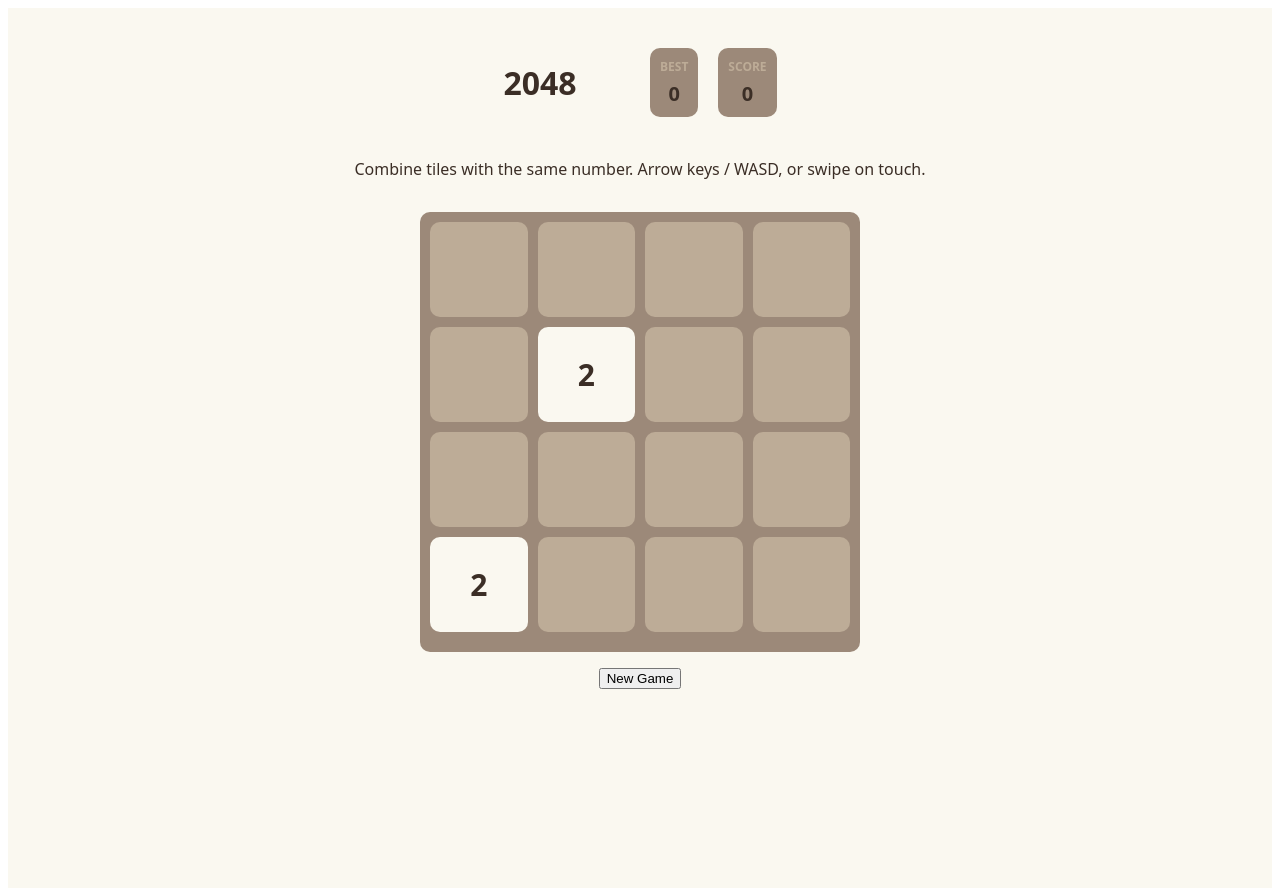
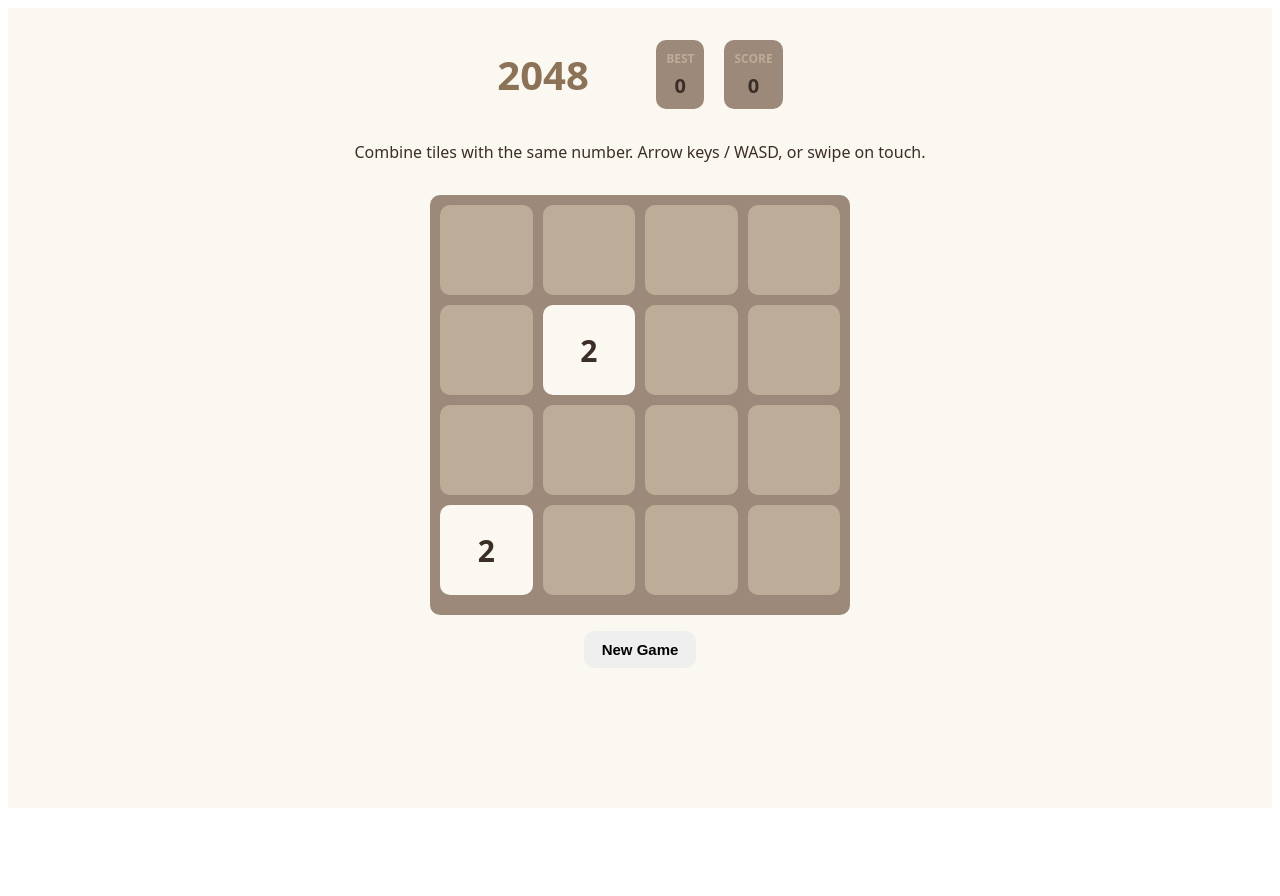
Before and after one commit to prakhar7017/game-2048, a React (Vite) app: page / in a window 1280 px wide. After the commit the page ends 816 px from the top, so only its background shows below. Built offline with nearby package versions, Linux system fonts and the light colour scheme.

Commit message:
adding css

```diff
--- a/src/features/game2048/game2048.css
+++ b/src/features/game2048/game2048.css
@@ -9,8 +9,13 @@
   --gap: 10px;
 }
 
+*, *::before, *::after {
+  box-sizing: border-box;
+}
+
 .game-shell {
-    min-height: 100vh;
+    height: 100vh;
+    overflow: hidden;
     display: flex;
     flex-direction: column;
     align-items: center;
@@ -27,6 +32,13 @@
     display: flex;
     align-items: center;
     justify-content: space-evenly;
+}
+
+.title {
+  font-size: 40px;
+  font-weight: 700;
+  margin: 0;
+  color: var(--accent);
 }
 
 .scoreboard {
@@ -60,9 +72,59 @@
     font-weight: 700;
 }
 
+.board-wrap {
+  position: relative;
+}
+
+.overlay {
+  position: absolute;
+  inset: 0;
+  background: rgba(28, 24, 20, 0.75);
+  border-radius: var(--radius);
+  display: flex;
+  align-items: center;
+  justify-content: center;
+}
+
+.overlay-card {
+    text-align: center;
+}
+
+.overlay-title {
+    font-size: 22px;
+    font-weight: 700;
+    color: #FFF8F0;
+    margin: 0 0 16px
+}
+
+.overlay-actions {
+    display: flex;
+    gap: 10px;
+    justify-content: center;
+}
+
+.btn {
+    border: none;
+    border-radius: var(--radius);
+    padding: 10px 18px;
+    font-size: 15px;
+    font-weight: 600;
+    cursor: pointer;
+}
+.btn-primary {
+    background: var(--accent);
+    color: #FFF8F0;
+}
+
+.btn-ghost {
+    background: transparent;
+    color: #FFF8F0;
+    border: 1px solid #FFF8F0;
+}
+
 .board {
-    width: min(90vw,420px);
-    height: min(90vw,420px);
+    width: min(90vw,420px,calc(100vh - 260px));
+    height: min(90vw,420px,calc(100vh - 260px));
     background: var(--panel);
     border-radius: var(--radius);
     display: grid;
@@ -153,3 +215,9 @@
   background-color: #3B2E26;
   color: #F5CC46;
 }
+
+@media (prefers-reduced-motion: reduce) {
+  .tile {
+    animation: none;
+  }
+}
```
